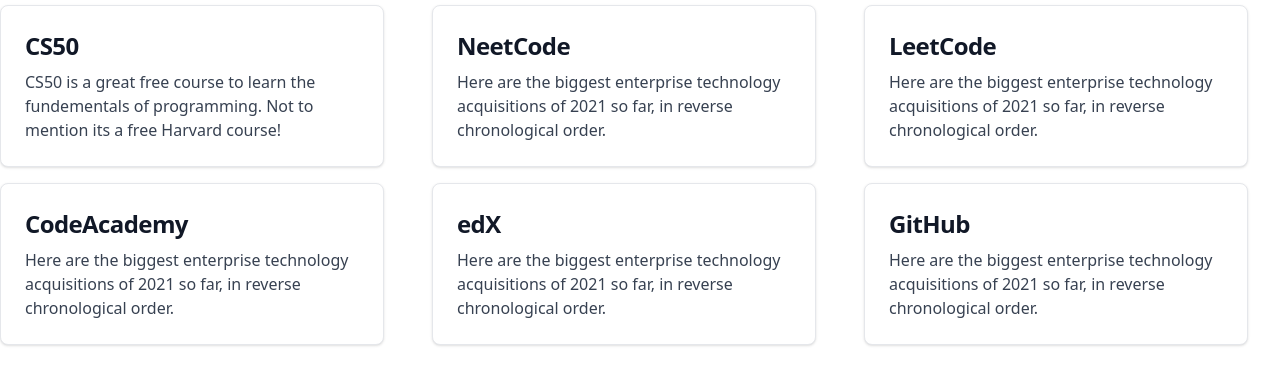
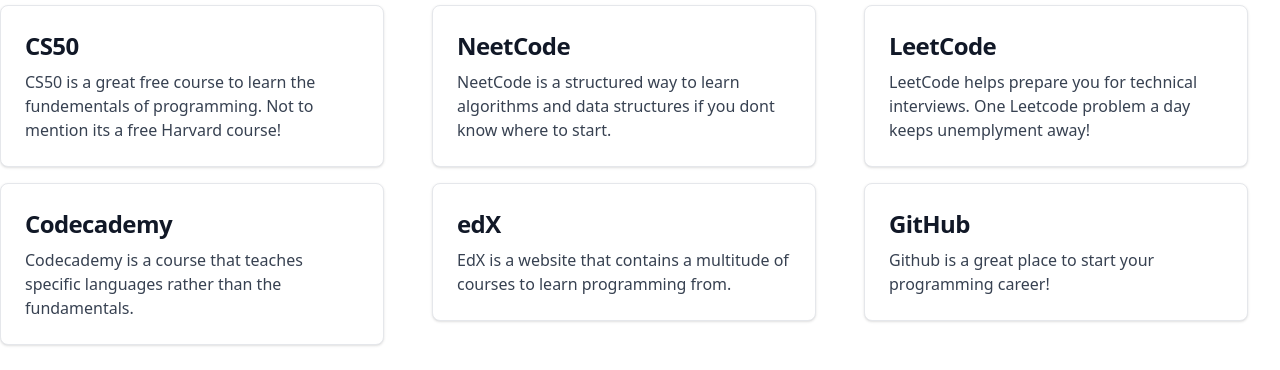
Before and after one commit to SqmL1/ProgrammingClub, a Nuxt app: page /resources in a window 1280 px wide. Shown: the part 499-869 px from the top of the page. Built offline with nearby package versions, Linux system fonts and the light colour scheme.

Commit message:
Finished the resource page.

```diff
--- a/pages/resources.vue
+++ b/pages/resources.vue
@@ -50,29 +50,29 @@ useHead({
                   <a href="https://neetcode.io/" class="block max-w-sm p-6 bg-white border border-gray-200 rounded-lg shadow hover:bg-gray-100 dark:bg-gray-800 dark:border-gray-700 dark:hover:bg-gray-700">
 
                      <h5 class="mb-2 text-2xl font-bold tracking-tight text-gray-900 dark:text-white">NeetCode</h5>
-                     <p class="font-normal text-gray-700 dark:text-gray-400">Here are the biggest enterprise technology acquisitions of 2021 so far, in reverse chronological order.</p>
+                     <p class="font-normal text-gray-700 dark:text-gray-400">NeetCode is a structured way to learn algorithms and data structures if you dont know where to start.</p>
                   </a>
                </div>
                <div>
                   <a href="https://leetcode.com/" class="block max-w-sm p-6 bg-white border border-gray-200 rounded-lg shadow hover:bg-gray-100 dark:bg-gray-800 dark:border-gray-700 dark:hover:bg-gray-700">
 
                      <h5 class="mb-2 text-2xl font-bold tracking-tight text-gray-900 dark:text-white">LeetCode</h5>
-                     <p class="font-normal text-gray-700 dark:text-gray-400">Here are the biggest enterprise technology acquisitions of 2021 so far, in reverse chronological order.</p>
+                     <p class="font-normal text-gray-700 dark:text-gray-400">LeetCode helps prepare you for technical interviews. One Leetcode problem a day keeps unemplyment away!</p>
                   </a>
                </div>
 
                <div>
                   <a href="https://www.codecademy.com/?utm_id=t_kwd-78958985904710:loc-4104:ag_1263339270701571:cp_370028884:n_o:d_c&msclkid=184fbb407e10102397b8decbd8864c12&utm_source=bing&utm_medium=cpc&utm_campaign=US_Brand_Exact&utm_term=codecademy&utm_content=Codecademy" class="block max-w-sm p-6 bg-white border border-gray-200 rounded-lg shadow hover:bg-gray-100 dark:bg-gray-800 dark:border-gray-700 dark:hover:bg-gray-700">
 
-                     <h5 class="mb-2 text-2xl font-bold tracking-tight text-gray-900 dark:text-white">CodeAcademy</h5>
-                     <p class="font-normal text-gray-700 dark:text-gray-400">Here are the biggest enterprise technology acquisitions of 2021 so far, in reverse chronological order.</p>
+                     <h5 class="mb-2 text-2xl font-bold tracking-tight text-gray-900 dark:text-white">Codecademy</h5>
+                     <p class="font-normal text-gray-700 dark:text-gray-400">Codecademy is a course that teaches specific languages rather than the fundamentals.</p>
                   </a>
                </div>
                <div>
                   <a href="https://www.edx.org/" class="block max-w-sm p-6 bg-white border border-gray-200 rounded-lg shadow hover:bg-gray-100 dark:bg-gray-800 dark:border-gray-700 dark:hover:bg-gray-700">
 
                      <h5 class="mb-2 text-2xl font-bold tracking-tight text-gray-900 dark:text-white">edX</h5>
-                     <p class="font-normal text-gray-700 dark:text-gray-400">Here are the biggest enterprise technology acquisitions of 2021 so far, in reverse chronological order.</p>
+                     <p class="font-normal text-gray-700 dark:text-gray-400">EdX is a website that contains a multitude of courses to learn programming from.</p>
                   </a>
                </div>
 
@@ -80,7 +80,7 @@ useHead({
                   <a href="https://github.com/" class="block max-w-sm p-6 bg-white border border-gray-200 rounded-lg shadow hover:bg-gray-100 dark:bg-gray-800 dark:border-gray-700 dark:hover:bg-gray-700">
 
                      <h5 class="mb-2 text-2xl font-bold tracking-tight text-gray-900 dark:text-white">GitHub</h5>
-                     <p class="font-normal text-gray-700 dark:text-gray-400">Here are the biggest enterprise technology acquisitions of 2021 so far, in reverse chronological order.</p>
+                     <p class="font-normal text-gray-700 dark:text-gray-400">Github is a great place to start your programming career!</p>
                   </a>
                </div>
          </div>
```
